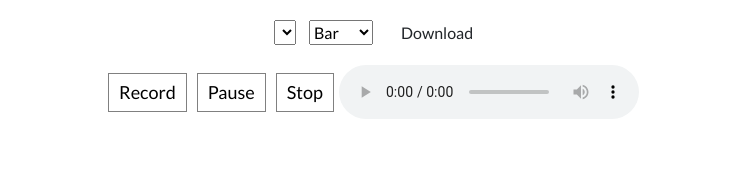
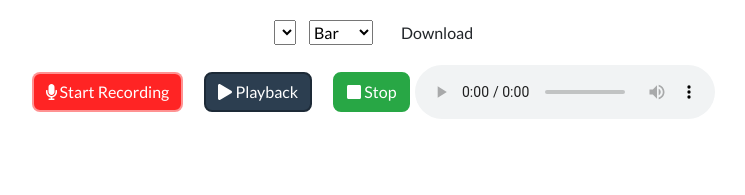
Before and after one commit to Capstone-Projects-2021-Spring/project-tap-tune, a Flask app: page /recordingMelody in a window 1280 px wide. Shown: the part 56-251 px from the top of the page, without its empty margins (269-1014 px from the left). Run offline with Flask 2, Linux system fonts and the light colour scheme; lists and menus that the app fills with data are empty; some libraries are stand-ins or nearby versions.

Commit message:
Updating changes to melody page

```diff
--- a/templates/recordingMelody.html
+++ b/templates/recordingMelody.html
@@ -17,12 +17,13 @@
 
   <a id="download" >Download</a>
 
-  <div class="audio-controls">
-    <button id="record">Record</button>
-    <button id="pause">Pause</button>
-    <button id="stop">Stop</button>
-    <audio id="audio" controls></audio>
-  </div>
+    <div class="audio-controls">
+            <button id="record" class="btn btn-primary"><i class="fa fa-microphone" aria-hidden="true"></i>  Start Recording</button>
+            <button id="pause" class="btn btn-secondary ml-3 "><i class="fa fa-play" aria-hidden="true"></i>  Playback</button>
+            <button id="stop" class="btn btn-success ml-3 "><i class="fa fa-stop" aria-hidden="true"></i>  Stop</button>
+            <audio id="audio" class="js-audio audio audio--hidden" controls></audio>
+    </div>
+
 
   <div id="msg">Recording...</div>
   <div id="msg2">Recording Paused</div>
```
